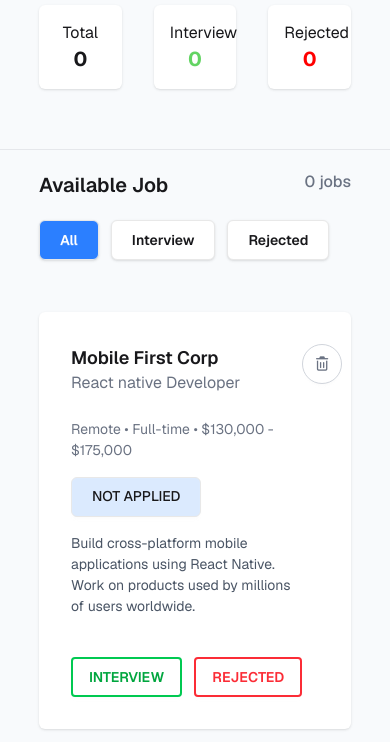
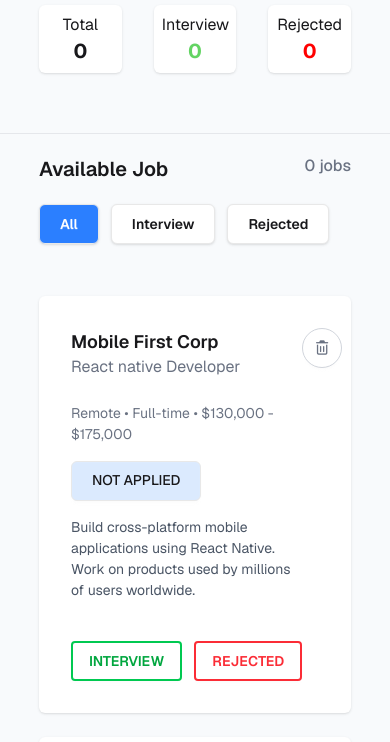
Before and after one commit to MahamudulHasan-Sami/B13-A4-PH-Job-Tracker-code, a plain HTML site: page index.html in a window 390 px wide. Shown: the part 87-829 px from the top of the page. Drawn offline with nearby package versions, Linux system fonts and the light colour scheme.

Commit message:
header section re designed

```diff
--- a/index.html
+++ b/index.html
@@ -37,17 +37,17 @@
     <header class="w-[80%] mx-auto py-10 space-y-5">
       <h1 class="text-2xl font-bold text-center md:text-left">Job Application Tracker</h1>
       <div class="grid grid-cols-3 gap-8">
-        <div class="p-4 shadow rounded-md bg-white text-center md:text-left">
+        <div class="p-2 md:p-4 shadow rounded-md bg-white text-center md:text-left">
           <p>Total</p>
           <p id="total" class="font-bold text-xl">0</p>
         </div>
 
-        <div class="p-4 shadow rounded-md bg-white text-center md:text-left">
+        <div class="p-2 md:p-4 shadow rounded-md bg-white text-center md:text-left">
           <p>Interview</p>
           <p id="interviewCount" class="font-bold text-xl text-[#63d463]">0</p>
         </div>
 
-        <div class="p-4 shadow rounded-md bg-white text-center md:text-left">
+        <div class="p-2 md:p-4 shadow rounded-md bg-white text-center md:text-left">
           <p>Rejected</p>
           <p id="rejectedCount" class="font-bold text-xl text-[red]">0</p>
         </div>
```
